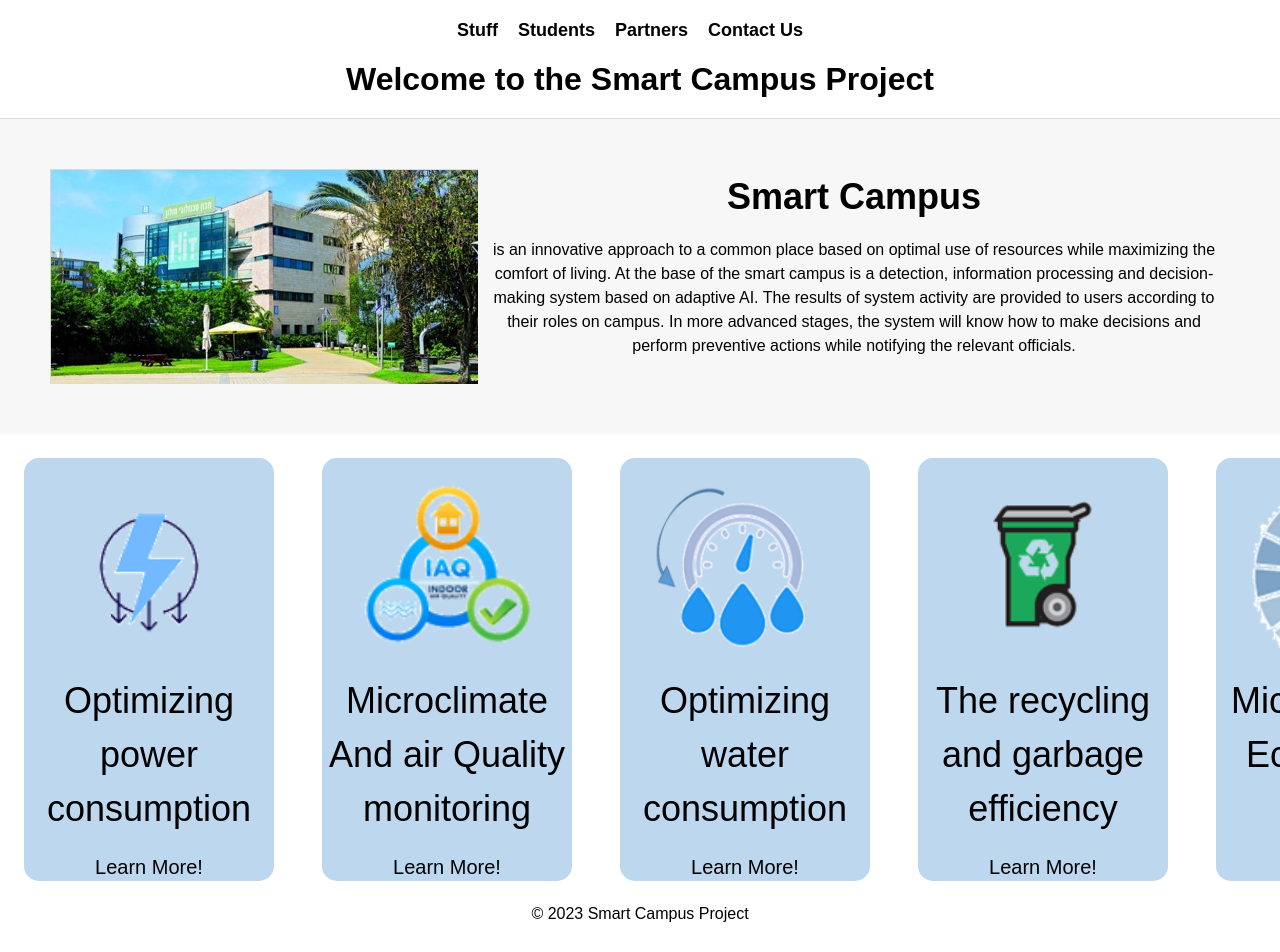
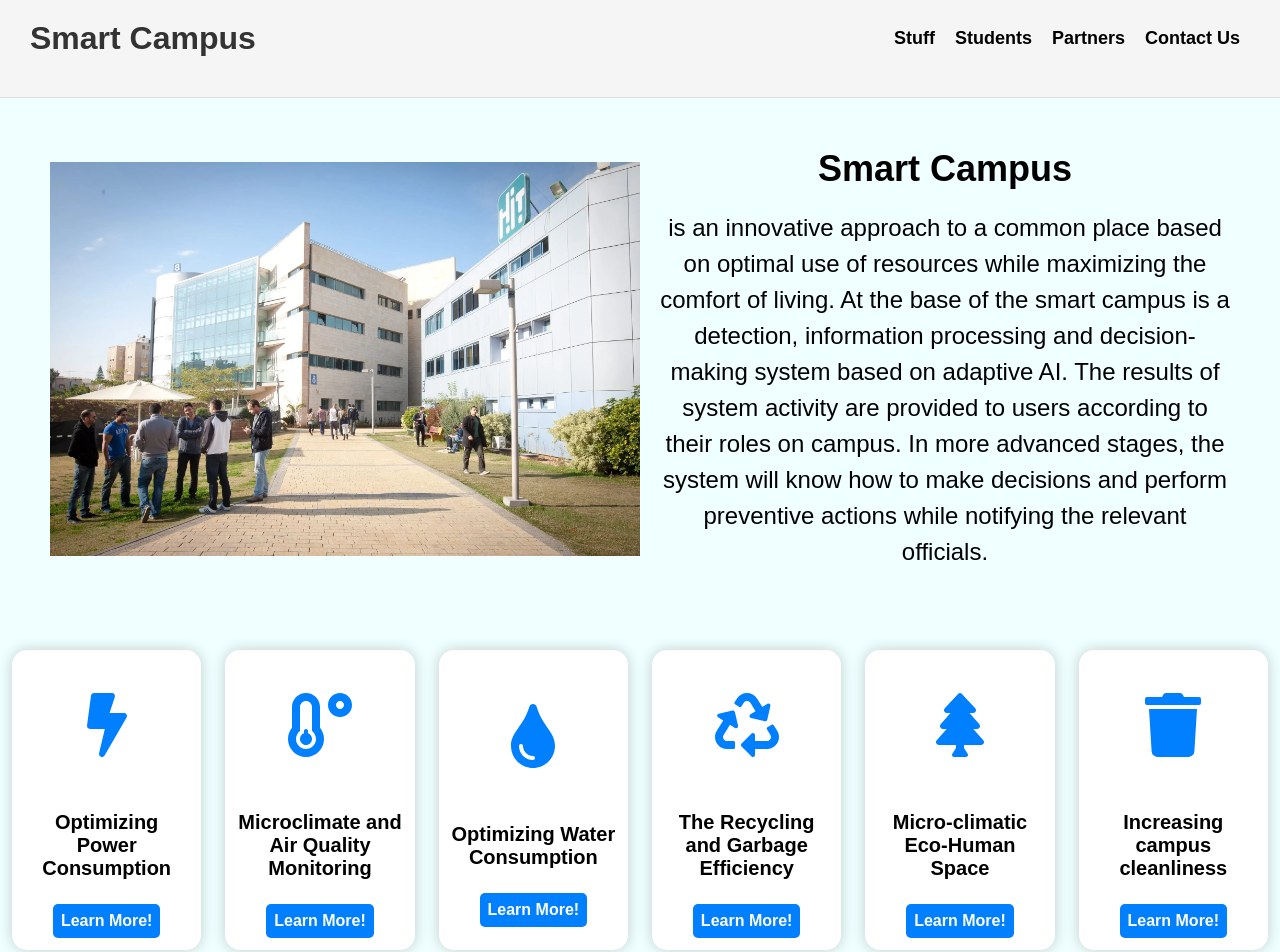
Before and after one commit to gal917/smartCampus-client, a React (Create React App) app: page / in a window 1280 px wide. Shown: the top 952 px of the page. Before the commit the page ends 923 px from the top, so only its background shows below. Built offline with nearby package versions, Linux system fonts and the light colour scheme.

Commit message:
Style update

```diff
--- a/package.json
+++ b/package.json
@@ -8,6 +8,7 @@
     "@testing-library/user-event": "^13.5.0",
     "react": "^18.2.0",
     "react-dom": "^18.2.0",
+    "react-icons": "^4.8.0",
     "react-scripts": "5.0.1",
     "styled-components": "^5.3.9",
     "web-vitals": "^2.1.4"
--- a/src/App.js
+++ b/src/App.js
@@ -5,6 +5,7 @@ function App() {
   return (
     <div className="App">
       <MainPage/>
+
     </div>
   );
 }
--- a/src/Style.css
+++ b/src/Style.css
@@ -9,6 +9,9 @@
   body {
     font-family: Arial, sans-serif;
     font-size: 16px;
+    background-color: #F0FFFF; /* replace with your desired color */
+    background-repeat: no-repeat;
+    background-size: cover;
   }
 
 
--- /dev/null
+++ b/src/components/Footer.js
@@ -0,0 +1,50 @@
+import React from 'react';
+import styled from 'styled-components';
+
+
+const Footer = () => {
+  return (
+    <>
+      <Separator />
+      <Container>
+        <Quote>
+          An innovative approach to optimal resource use and maximal comfort.
+        </Quote>
+        <Link href="https://www.hit.ac.il/">HIT College Site</Link>
+      </Container>
+    </>
+  );
+};
+
+export default Footer;
+
+const Container = styled.footer`
+  display: flex;
+  flex-direction: column;
+  align-items: center;
+  justify-content: center;
+  background-color: #F0FFFF;
+  padding: 32px;
+  margin-top: 64px;
+`;
+
+const Quote = styled.p`
+  font-size: 20px;
+  text-align: center;
+  margin-bottom: 24px;
+`;
+
+const Separator = styled.div`
+  height: 1px;
+  width: 100%;
+  background-color: #cccccc;
+`;
+
+const Link = styled.a`
+  font-size: 16px;
+  color: #000000;
+  text-decoration: underline;
+  &:hover {
+    opacity: 0.8;
+  }
+`;
--- a/src/components/InfoSection.js
+++ b/src/components/InfoSection.js
@@ -21,28 +21,59 @@ const InfoSection = () => {
 
 export default InfoSection
 const CustomImg = styled.img`
-max-width: 100%;
+  width: 50%;
   height: auto;
+  float: left;
+  margin-right: 20px;
 `
+
 const TextArea = styled.div`
+flex-grow: 1;
+display: flex;
+flex-direction: column;
+justify-content: space-between;
+text-align: center;
   p {
-    margin-bottom: 20px;
+    margin: 0;
+    font-size: 1.5em;
     line-height: 1.5;
   }
+
   h2 {
     margin-bottom: 20px;
     font-size: 36px;
   }
 
+  /* Media queries */
+  @media print {
+    p {
+      font-size: 16px;
+      margin-bottom: 10px;
+    }
+
+    h2 {
+      font-size: 28px;
+      margin-bottom: 10px;
+    }
+
+    /* Adjust margins */
+    body {
+      margin: 0;
+    }
+
+    main {
+      margin: 50px;
+    }
+  }
 `
+
 const MainContainer = styled.div`
-@media (max-width: 768px) {
-    display: block;
-}
-background-color: #f7f7f7;
   padding: 50px;
   display: flex;
-width: 100%;
   align-items: center;
-text-align: center;
+
+  /* Media queries */
+  @media (max-width: 768px) {
+    flex-direction: column;
+  }
 `
--- a/src/components/MainBody.js
+++ b/src/components/MainBody.js
@@ -7,7 +7,9 @@ const MainBody = () => {
   return (
     <>
        <InfoSection/>
+       <br/>
        <CardsRow/>
+       <br/>
     </>
   )
 }
--- a/src/components/MainHeader.js
+++ b/src/components/MainHeader.js
@@ -1,20 +1,34 @@
-import React from 'react'
+import React, {useState} from 'react'
 import styled from 'styled-components'
+import { FaBars } from 'react-icons/fa'
 import "../Style.css"
 
 const MainHeader = () => {
+  const [showMenu, setShowMenu] = useState(false)
+  const handleMenuClick = () => {
+    setShowMenu(!showMenu)
+  }
   return (
     <Container>
       <CustomNavBar>
+      <Logo>
+          {/* <img src="logo.png" alt="Smart Campus Project"/> */}
+          <Title>Smart Campus</Title>
+        </Logo>
+      <MenuIcon onClick={handleMenuClick}>
+          <FaBars />
+        </MenuIcon>
+        <MenuLinks show={showMenu}>
         <ul>
           <li><a href="Stuff">Stuff</a></li>
           <li><a href="Students">Students</a></li>
           <li><a href="Partners">Partners</a></li>
           <li><a href="Contact">Contact Us</a></li>
         </ul>
+        </MenuLinks>
+
       </CustomNavBar>
-      {/* <img src="logo.png" alt="Smart Campus Project"/> */}
-      <h1>Welcome to the Smart Campus Project</h1>
+
     </Container>
   )
 }
@@ -27,23 +41,76 @@ display: flex;
   flex-direction: column;
   justify-content: center;
   align-items: center;
-background-color: #ffffff;
+  background-color: #f5f5f5;
   padding: 20px;
   border-bottom: 1px solid #dddddd;
+
+  h1 {
+    font-family: 'Montserrat', sans-serif;
+    font-size: 32px;
+    color: #333333;
+  }
 `
+
 const CustomNavBar = styled.nav`
-display:flex;
+  display: flex;
+  justify-content: space-between;
+  align-items: center;
+  width: 100%;
   margin-bottom: 20px;
-width:100%;
-justify-content:center;
-text-align: center;
+
+  /* Media queries */
+  @media screen and (max-width: 480px) {
+    flex-direction: column;
+  }
+`
+
+const Logo = styled.div`
+  display: flex;
+  align-items: center;
+`
+
+const Title = styled.h1`
+  font-family: 'Montserrat', sans-serif;
+  font-size: 24px;
+  color: #333333;
+  margin-left: 10px;
+
+  /* Media queries */
+  @media screen and (max-width: 480px) {
+    display: none;
+  }
+`
+
+const MenuIcon = styled.div`
+  display: none;
+  cursor: pointer;
+
+  /* Media queries */
+  @media screen and (max-width: 480px) {
+    display: block;
+    font-size: 24px;
+  }
+`
+
+const MenuLinks = styled.div`
+  display: flex;
+  justify-content: center;
+  align-items: center;
+
   ul {
     list-style: none;
     display: flex;
+    justify-content: center;
+    align-items: center;
+    margin: 0;
+    padding: 0;
   }
+
   li {
     margin-right: 20px;
   }
+
   a {
     color: #000000;
     text-decoration: none;
@@ -52,4 +119,15 @@ a {
     transition: all 0.3s ease-in-out;
   }
 
+  /* Media queries */
+  @media screen and (max-width: 480px) {
+    display: ${({ show }) => (show ? 'flex' : 'none')};
+    flex-direction: column;
+    position: absolute;
+    top: 100%;
+    left: 0;
+    width: 100%;
+    background-color: #f5f5f5;
+    padding: 20px
+  }
 `
--- a/src/components/card/CardsRow.js
+++ b/src/components/card/CardsRow.js
@@ -1,59 +1,52 @@
 import React from 'react'
 import styled from 'styled-components';
-import cardPower from '../../assets/cardPower.png'
-import cardClimate from '../../assets/cardClimate.png'
-import cardWater from '../../assets/cardWater.png'
-import cardCleanliness from '../../assets/cardCleanliness.png'
-import cardRecycle from '../../assets/cardRecycle.png'
-import cardEcoHumanspace from '../../assets/cardEcoHumanspace.png'
-
-
+import { FaBolt, FaTemperatureLow, FaTint, FaRecycle, FaTree, FaTrash } from 'react-icons/fa';
 
 const CardsRow = () => {
   return (
     <Container>
       <Card>
-            <CustomImg src={cardPower} alt="Smart Campus power card"/>
-            <TextArea>Optimizing power consumption
-            </TextArea>
+        <IconContainer>
+          <FaBolt size={64} color="#007FFF" />
+        </IconContainer>
+        <TextArea>Optimizing Power Consumption</TextArea>
         <CardFooterButton>Learn More!</CardFooterButton>
       </Card>
       <Card>
-            <CustomImg src={cardClimate} alt="Smart Campus climate card"/>
-            <TextArea>
-                Microclimate And air Quality monitoring
-            </TextArea>
+        <IconContainer>
+          <FaTemperatureLow size={64} color="#007FFF" />
+        </IconContainer>
+        <TextArea>Microclimate and Air Quality Monitoring</TextArea>
         <CardFooterButton>Learn More!</CardFooterButton>
       </Card>
       <Card>
-            <CustomImg src={cardWater} alt="Smart Campus water card"/>
-            <TextArea>
-                Optimizing water consumption
-            </TextArea>
+        <IconContainer>
+          <FaTint size={64} color="#007FFF" />
+        </IconContainer>
+        <TextArea>Optimizing Water Consumption</TextArea>
         <CardFooterButton>Learn More!</CardFooterButton>
       </Card>
       <Card>
-            <CustomImg src={cardRecycle} alt="Smart Campus power card"/>
-            <TextArea>
-                The recycling and garbage efficiency
-            </TextArea>
+        <IconContainer>
+          <FaRecycle size={64} color="#007FFF" />
+        </IconContainer>
+        <TextArea>The Recycling and Garbage Efficiency</TextArea>
         <CardFooterButton>Learn More!</CardFooterButton>
       </Card>
       <Card>
-            <CustomImg src={cardEcoHumanspace} alt="Smart Campus power card"/>
-            <TextArea>
-                Micro-climatic Eco-Human space
-            </TextArea>
+        <IconContainer>
+          <FaTree size={64} color="#007FFF" />
+        </IconContainer>
+        <TextArea>Micro-climatic Eco-Human Space</TextArea>
         <CardFooterButton>Learn More!</CardFooterButton>
       </Card>
       <Card>
-            <CustomImg src={cardCleanliness} alt="Smart Campus power card"/>
-            <TextArea>
-                Increasing campus cleanliness
-            </TextArea>
+        <IconContainer>
+          <FaTrash size={64} color="#007FFF" />
+        </IconContainer>
+        <TextArea>Increasing campus cleanliness</TextArea>
         <CardFooterButton>Learn More!</CardFooterButton>
       </Card>
-
     </Container>
   )
 }
@@ -61,42 +54,61 @@ const CardsRow = () => {
 export default CardsRow
 
 const Container = styled.div`
-    background-color: #ffffff;
   display: flex;
-    text-align: center;
-    height:100%;
-    overflow:scroll;
+  flex-wrap: nowrap;
+  overflow-x: auto;
+  height: 100%;
 
+  @media (max-width: 768px) {
+    flex-wrap: wrap;
+    justify-content: center;
+    align-items: center;
+    overflow-x: hidden;
+    overflow-y: auto;
+    white-space: nowrap;
+  }
 `
+
 const Card = styled.div`
-    margin:24px;
-    display: block;
-    min-width: 250px;
-    border: 3px solid #BDD7EE;
+  display: flex;
+  flex-direction: column;
+  justify-content: center;
+  align-items: center;
+  margin: 12px;
+  width: 250px;
+  height: 300px;
   border-radius: 15px;
-    justify-content: space-around;
-    background-color: #BDD7EE;
+  box-shadow: 0px 0px 15px rgba(0, 0, 0, 0.2);
+  background-color: #FFFFFF;
 `
-const CustomImg = styled.img`
-    max-width: 100%;
+
+const IconContainer = styled.div`
+  display: flex;
+  justify-content: center;
+  align-items: center;
+  width: 100%;
   height: 50%;
 `
+
 const TextArea = styled.p`
-    margin-bottom: 20px;
-    line-height: 1.5;
-    font-size: 36px;
-    display: flex;
-    justify-content: space-between;
-    flex-direction: column;
+  margin: 12px;
+  font-size: 20px;
+  font-weight: bold;
+  text-align: center;
+  white-space: pre-wrap;
 `
+
 const CardFooterButton = styled.button`
-    background-color:transparent;
-    border: 3px transparent;
-    font-size: 20px;
-    padding-bottom: 10px;
-    align-self: flex-end;
-    flex: 1 1 auto;
-    &:hover{
-        opacity:0.5;
+  margin: 12px;
+  padding: 8px;
+  background-color: #007FFF;
+  color: #FFFFFF;
+  border: none;
+  border-radius: 5px;
+  font-size: 16px;
+  font-weight: bold;
+  cursor: pointer;
+  &:hover {
+    opacity: 0.8;
   }
 `
--- a/src/screens/MainPage.js
+++ b/src/screens/MainPage.js
@@ -3,12 +3,14 @@ import MainHeader from '../components/MainHeader'
 import "../Style.css"
 import styled from 'styled-components'
 import MainBody from '../components/MainBody'
+import Footer from '../components/Footer'
 
 const mainPage = () => {
   return (
   <MainContainer>
       <MainHeader/>
       <MainBody/>
+      <Footer/>
 
 
 {/*
```
Also changed, not shown: src/assets/campus.jpg, 1 other file (tests, documents, lock files or other folders). Lines whose indentation alone changed are shown as unchanged.
